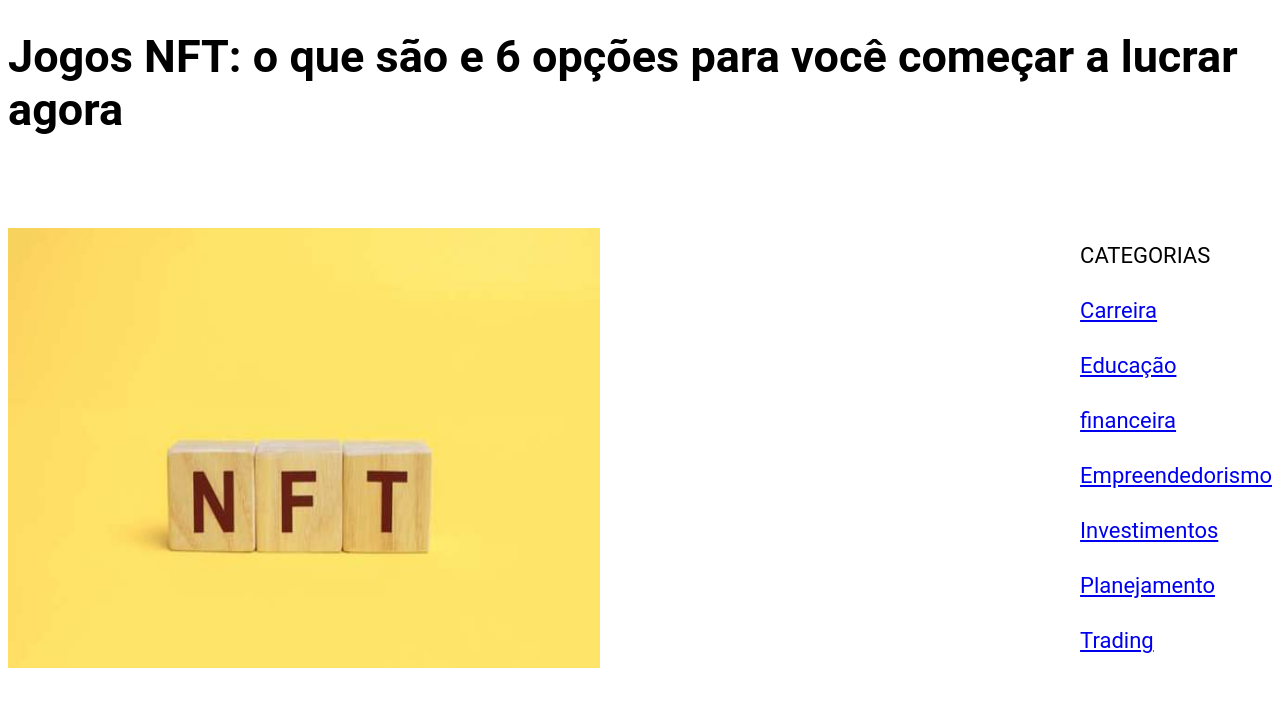
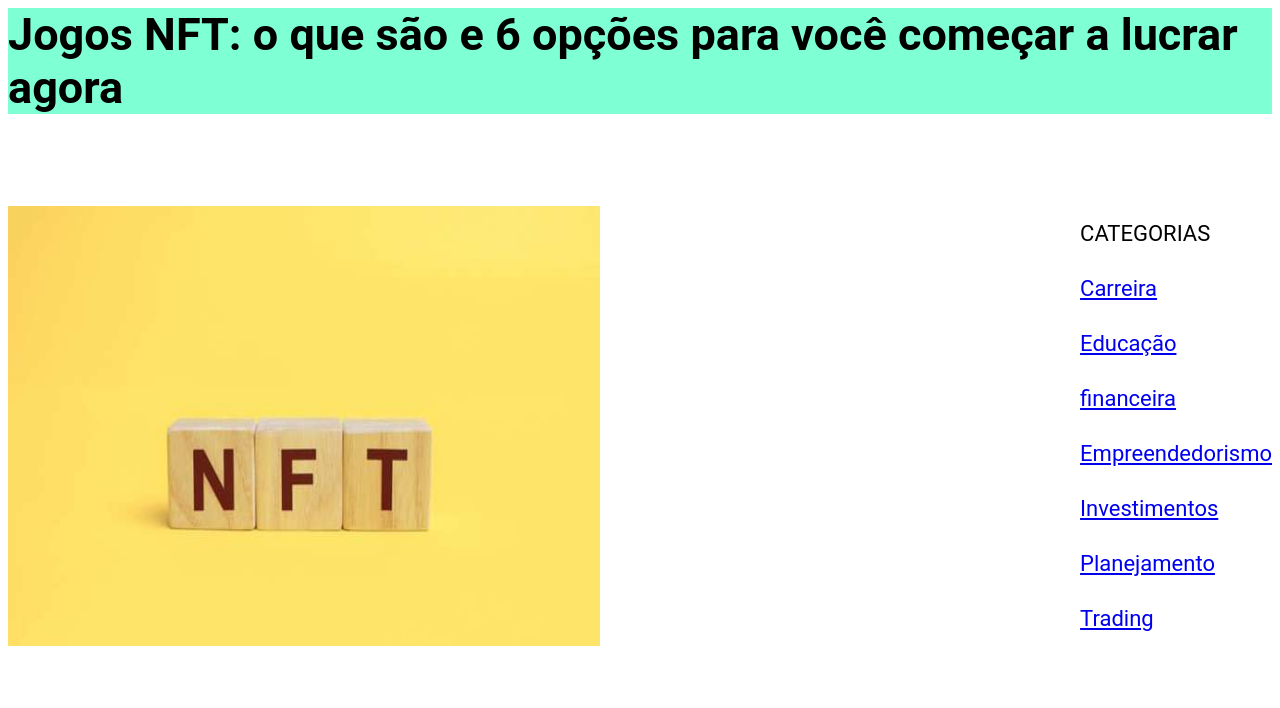
Before and after one commit to alvinhu182/semana-introducao, a plain HTML site: page index.html in a window 1280 px wide. Shown: the top 708 px of the page. Drawn offline with Linux system fonts and the light colour scheme.

Commit message:
alterei o background do h1

```diff
--- a/css/estilos.css
+++ b/css/estilos.css
@@ -16,6 +16,8 @@ h1 {
     font-size:45px ;
     display: flex;
     justify-content: center;
+    background-color: aquamarine;
+    margin-top: 0px;
 }
 .mesma-linha {
     display: flex;
```
